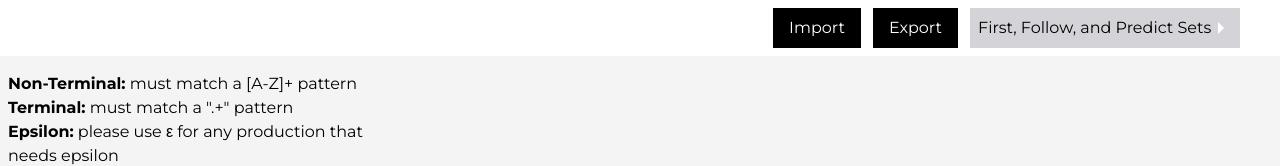
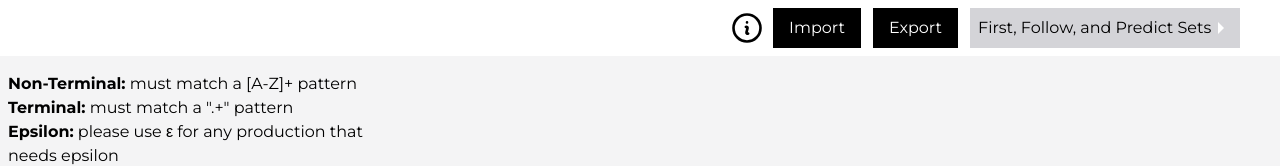
Before and after one commit to Lettuce05/mocha, a React (Vite) app: page / in a window 1280 px wide. Shown: the top 166 px of the page. Built offline with nearby package versions, Linux system fonts and the light colour scheme.

Commit message:
Add info button

```diff
--- a/src/components/Nav/Nav.tsx
+++ b/src/components/Nav/Nav.tsx
@@ -54,6 +54,12 @@ export default function Nav() {
 
   return (
     <div className="flex items-center h-14 bg-white justify-end">
+      <a href="https://mochadocs.anthonyromaine.com/" target="_blank" className="mr-2">
+        <svg xmlns="http://www.w3.org/2000/svg" fill="none" viewBox="0 0 24 24" strokeWidth={1.75} stroke="currentColor" className="w-9 h-9">
+          <path strokeLinecap="round" strokeLinejoin="round" d="M11.25 11.25l.041-.02a.75.75 0 011.063.852l-.708 2.836a.75.75 0 001.063.853l.041-.021M21 12a9 9 0 11-18 0 9 9 0 0118 0zm-9-3.75h.008v.008H12V8.25z" />
+        </svg>
+      </a>
+
       <button
         className="bg-black hover:bg-blue-500 text-white transition-colors py-2 px-4 mr-3"
         onClick={handleImport}
```
